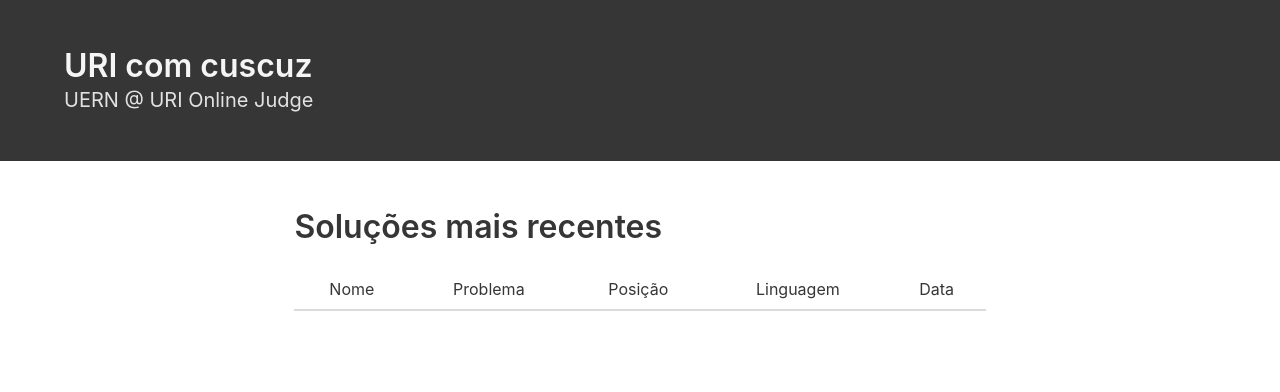
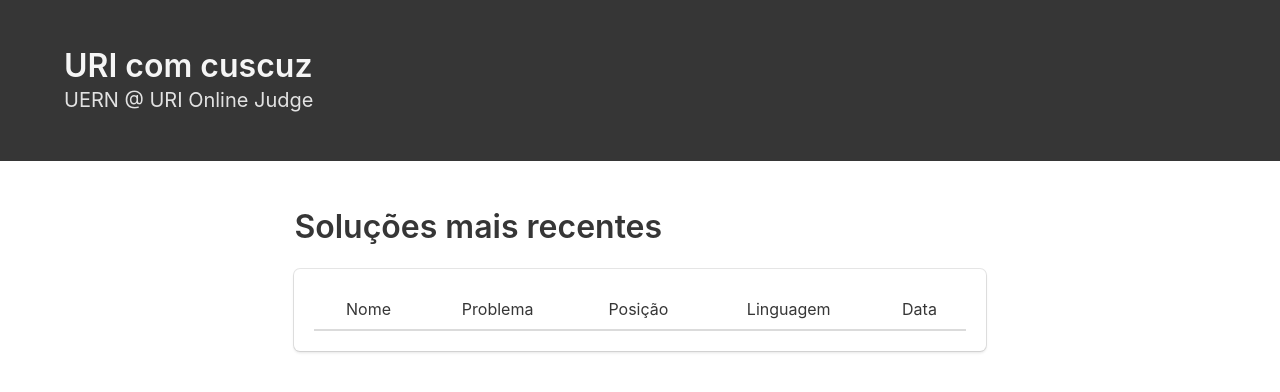
Before and after one commit to gacheiro/uri-com-cuscuz, a Flask app: page / in a window 1280 px wide. Shown: the top 392 px of the page. Run offline with Flask 2, Linux system fonts and the light colour scheme; data that the repository does not hold is empty; some libraries are stand-ins or nearby versions.

Commit message:
Adicionando ajustes na visualização das tabelas

```diff
--- a/uricomcuscuz/templates/layout.html
+++ b/uricomcuscuz/templates/layout.html
@@ -32,8 +32,11 @@
               <h3 class="title"> {{ table_desc }} </h3>
             </p>
           </div>
-          <div>
-            {% block table %} {% endblock %}
+          <div class="box">
+            <div class="table-container">
+              {% block table %}
+              {% endblock %}
+            </div>
           </div>
         </div>
       </div>
```
